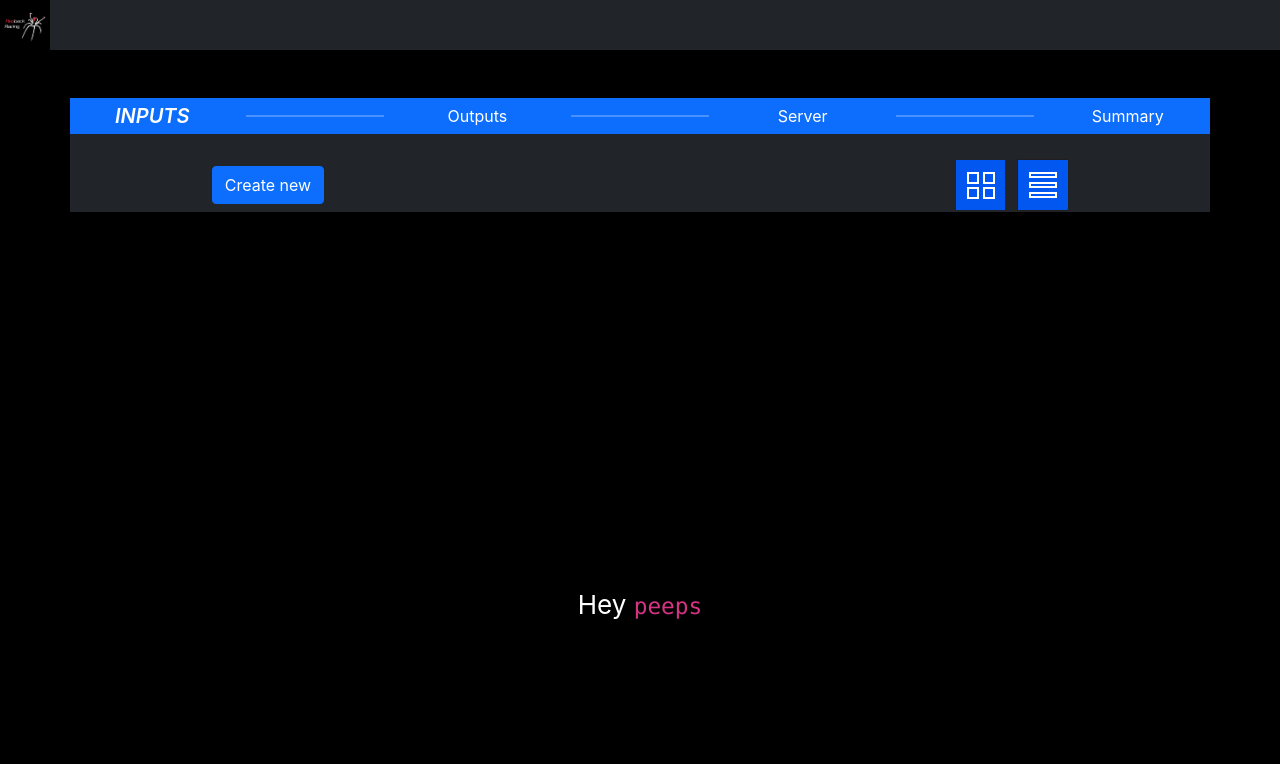
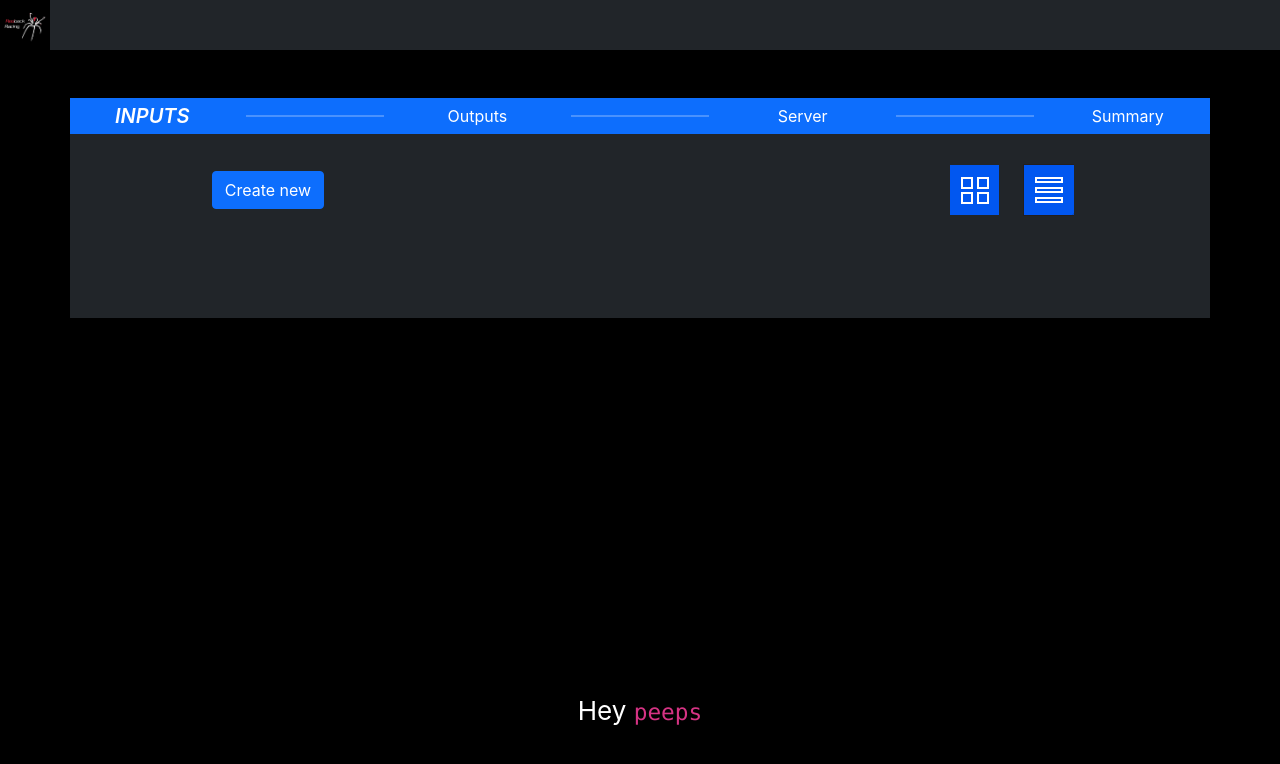
Before and after one commit to GuAiden/rb-nmp-ucf, a React (Create React App) app in the folder client/: page / in a window 1280 px wide. Shown: the top 764 px of the page. Built offline with nearby package versions, Linux system fonts and the light colour scheme.

Commit message:
Add display cards for added inputs

```diff
--- a/client/src/components/Forms/InputForm.tsx/createinputmodal.tsx
+++ b/client/src/components/Forms/InputForm.tsx/Create_Input_Modal.tsx
@@ -1,6 +1,6 @@
 import React, { useState } from 'react';
 import { Button, Form, FormControl, InputGroup, Modal } from 'react-bootstrap';
-import { Input } from '../inputTypes';
+import { Input } from '../Input_Types';
 import './index.css';
 
 type CreateInputModalProps = {
@@ -10,9 +10,9 @@ type CreateInputModalProps = {
 /**
  * @returns A modal component that opens to handle form input for the 'inputs' page
  */
-const CreateInputModal = ({
+const CreateInputModal: React.FunctionComponent<CreateInputModalProps> = ({
   onAddInput,
-}: CreateInputModalProps): JSX.Element => {
+}: CreateInputModalProps) => {
   /**
    * showState -> responsible for opening and closing modal
    * inputState -> responsible for storing form inputs
@@ -81,7 +81,7 @@ const CreateInputModal = ({
   };
 
   return (
-    <>
+    <React.Fragment>
       <div className="float-left">
         <Button variant="primary" onClick={handleShow}>
           Create new
@@ -213,7 +213,7 @@ const CreateInputModal = ({
           </div>
         </Modal.Body>
       </Modal>
-    </>
+    </React.Fragment>
   );
 };
 
--- /dev/null
+++ b/client/src/components/Forms/InputForm.tsx/Input_Cards.tsx
@@ -0,0 +1,25 @@
+import React from 'react';
+import { Container, Row, Col, Card } from 'react-bootstrap';
+import { Input } from '../Input_Types';
+
+type InputCardsProps = {
+  inputList: Input[];
+};
+
+const InputCards: React.FunctionComponent<InputCardsProps> = ({
+  inputList,
+}: InputCardsProps) => (
+  <Container className="p-5">
+    <Row md={3} className="g-5">
+      {inputList.map(() => (
+        <Col className="text-left">
+          <Card bg="secondary">
+            <text className="text-left">hello</text>
+          </Card>
+        </Col>
+      ))}
+    </Row>
+  </Container>
+);
+
+export default InputCards;
--- a/client/src/components/Forms/InputForm.tsx/index.tsx
+++ b/client/src/components/Forms/InputForm.tsx/index.tsx
@@ -1,9 +1,11 @@
-import React, { useState } from 'react';
-import CreateInputModal from './createinputmodal';
+import React, { useState, Fragment } from 'react';
+import { Button, Col, Container, Row } from 'react-bootstrap';
+import './index.css';
+import { Input } from '../Input_Types';
+import InputCards from './Input_Cards';
+import CreateInputModal from './Create_Input_Modal';
 import gridviewicon from '../../../assets/gridviewicon.png';
 import stackedviewicon from '../../../assets/stackedviewicon.png';
-import './index.css';
-import { Input } from '../inputTypes';
 
 type InputFormProps = {
   onInputChange: (userInputs: Input[]) => void;
@@ -13,7 +15,9 @@ type InputFormProps = {
  * @param onInputChange prop function to handle changes to the top-level state in Forms component
  * @returns Functional component for an input form page with a modal to add inputs
  */
-const InputForm = ({ onInputChange }: InputFormProps): JSX.Element => {
+const InputForm: React.FunctionComponent<InputFormProps> = ({
+  onInputChange,
+}: InputFormProps) => {
   const [inputList, setInputList] = useState<Input[]>([] as Input[]);
 
   const handleAddInput = (userInput: Input): void => {
@@ -22,40 +26,34 @@ const InputForm = ({ onInputChange }: InputFormProps): JSX.Element => {
   };
 
   return (
-    <React.Fragment>
-      <div className="container bg-dark">
-        <div className="container bg-dark pt-4">
-          <div className="row justify-content-between">
-            <div className="col-4 my-auto">
+    <Fragment>
+      <Container className="bg-dark">
+        <Container className="pt-4">
+          <Row className="justify-content-between">
+            <Col md={4} className="my-auto">
               <CreateInputModal onAddInput={handleAddInput} />
-            </div>
-            <div className="col-4 my-auto">
-              <button className="icon-wrapper">
+            </Col>
+            <Col md={4} className="my-auto">
+              <Button variant="outline-dark" className="icon-wrapper">
                 <img
                   src={gridviewicon}
                   alt="gridView"
                   onClick={(): void => console.log('GridView pressed')}
                 />
-              </button>
-              <button className="icon-wrapper">
+              </Button>
+              <Button variant="outline-dark" className="icon-wrapper">
                 <img
                   src={stackedviewicon}
                   alt="stackedView"
                   onClick={(): void => console.log('StackedView pressed')}
                 />
-              </button>
-            </div>
-          </div>
-          <div className="row">
-            {inputList.map((d, idx) => (
-              <li className="text-light" key={idx}>
-                {d.channelName}
-              </li>
-            ))}
-          </div>
-        </div>
-      </div>
-    </React.Fragment>
+              </Button>
+            </Col>
+          </Row>
+        </Container>
+        <InputCards inputList={inputList} />
+      </Container>
+    </Fragment>
   );
 };
 
--- a/client/src/components/Forms/index.tsx
+++ b/client/src/components/Forms/index.tsx
@@ -1,5 +1,5 @@
 import React, { useState } from 'react';
-import { FirmwareState, Input } from './inputTypes';
+import { FirmwareState, Input } from './Input_Types';
 import InputForm from './InputForm.tsx';
 
 /**
```
Also changed, not shown: client/src/components/Forms/Input_Types.tsx (renamed from client/src/components/Forms/inputTypes.tsx).
